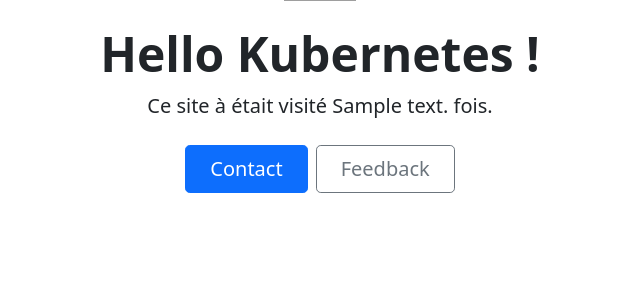
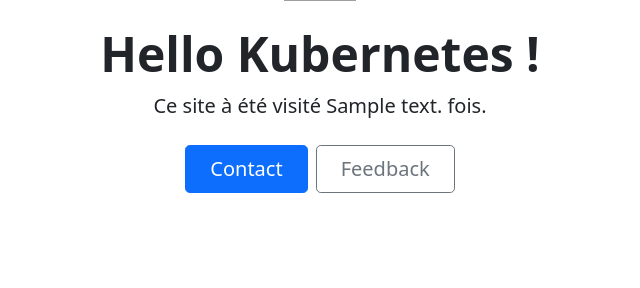
Before and after one commit to valentin2105/VagrantLab, a Flask app: template k8s/demoapp/templates/index.html in a window 1280 px wide. Shown: the part 167-455 px from the top of the page, without its empty margins (320-960 px from the left). Run offline with Flask 3, Linux system fonts and the light colour scheme; the template is opened without the code that fills it: most values are stand-ins (such as "Sample title", 1, 10 or a date in 2020); grey boxes are pictures that could not be loaded.

Commit message:
fix: typo in demoapp/templates/index.html

```diff
--- a/k8s/demoapp/templates/index.html
+++ b/k8s/demoapp/templates/index.html
@@ -13,7 +13,7 @@
     <img class="d-block mx-auto mb-4" src="https://cdn.icon-icons.com/icons2/3398/PNG/512/kubernetes_logo_icon_214720.png" alt="" width="72" height="72">
     <h1 class="display-5 fw-bold">Hello Kubernetes !</h1>
     <div class="col-lg-6 mx-auto">
-      <p class="lead mb-4">Ce site à était visité {{ visits }} fois.</p>
+      <p class="lead mb-4">Ce site à été visité {{ visits }} fois.</p>
       <div class="d-grid gap-2 d-sm-flex justify-content-sm-center">
         <button type="button" class="btn btn-primary btn-lg px-4 gap-3">Contact</button>
         <button type="button" class="btn btn-outline-secondary btn-lg px-4">Feedback</button>
```
